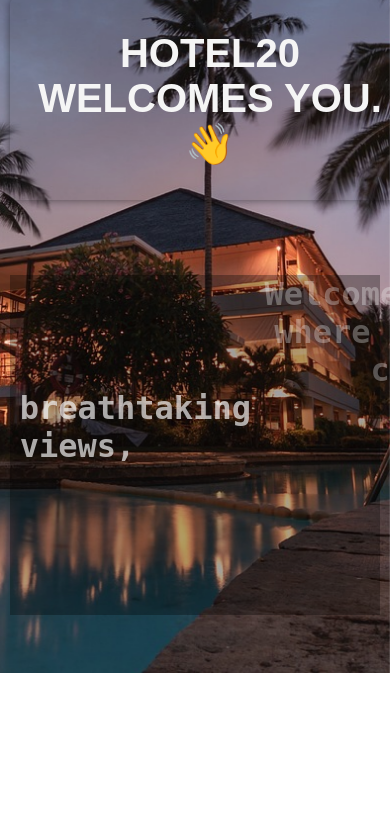
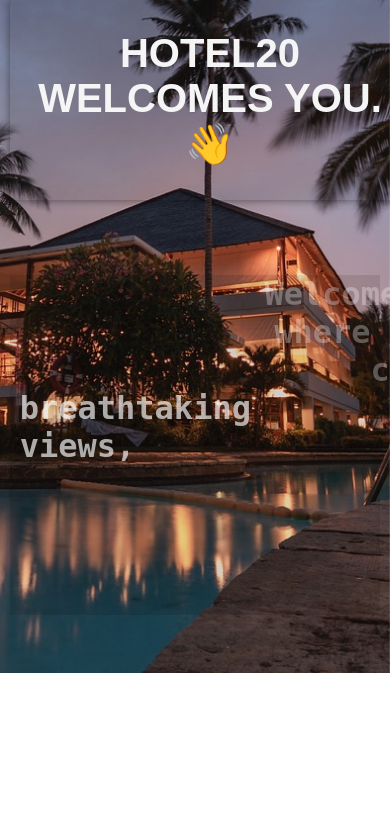
Before and after one commit to NOJA20/Site, a PHP site: page /index.html in a window 390 px wide; the page is wider, and only the part inside the window is pictured. Shown: the part 171-988 px from the top of that part. Run offline with PHP 8.4, Linux system fonts and the light colour scheme.

Commit message:
Update index.css

```diff
--- a/index.css
+++ b/index.css
@@ -102,7 +102,7 @@ header {
         flex-direction: column;
         position: absolute;
         top: 70px;
-        right: 25px;
+        right: 10px;
         background-color: seagreen;
         width: 150px;
         border-radius: 5px;
@@ -152,7 +152,7 @@ header {
 }
 
 .hotel-description {
-    background-color: rgba(0, 0, 0, 0.3);
+    background-color: rgba(0, 0, 0, 0.1);
     color: whitesmoke;
     text-align: center;
     font-family: monospace;
```
